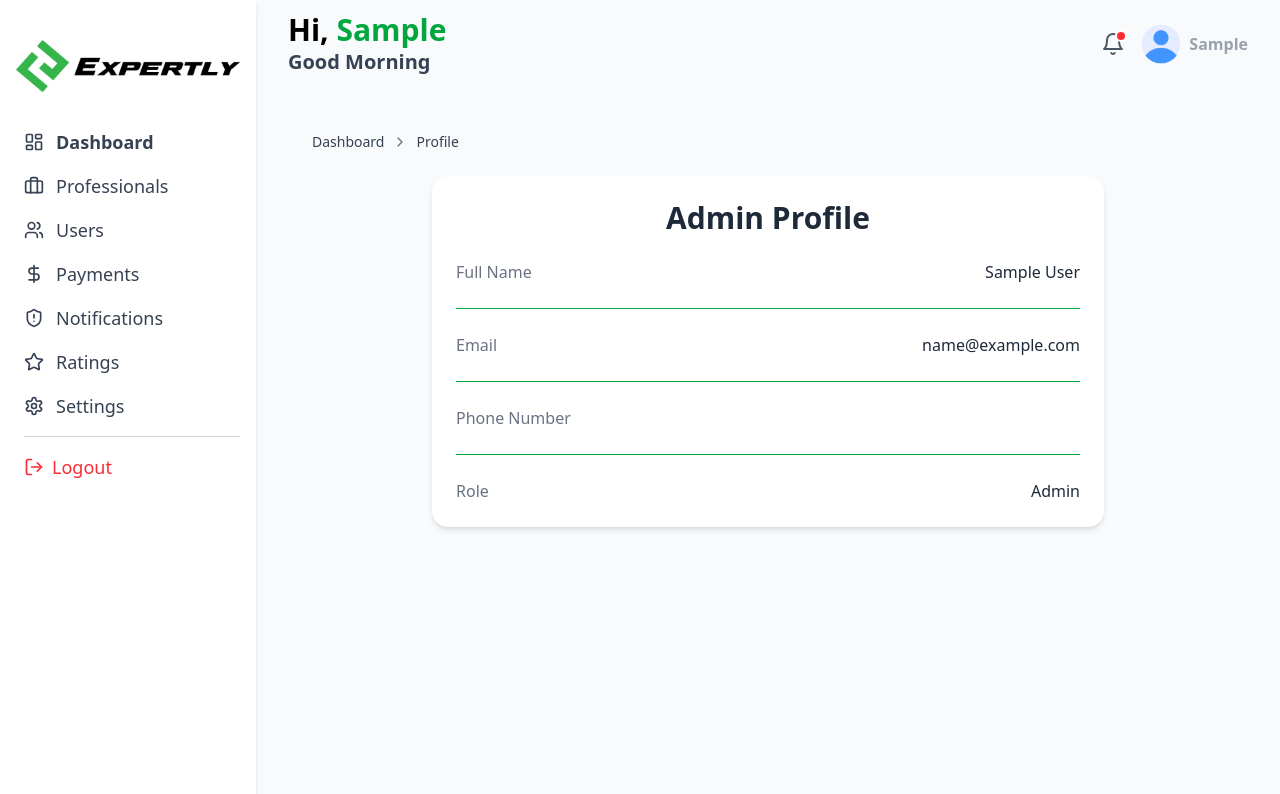
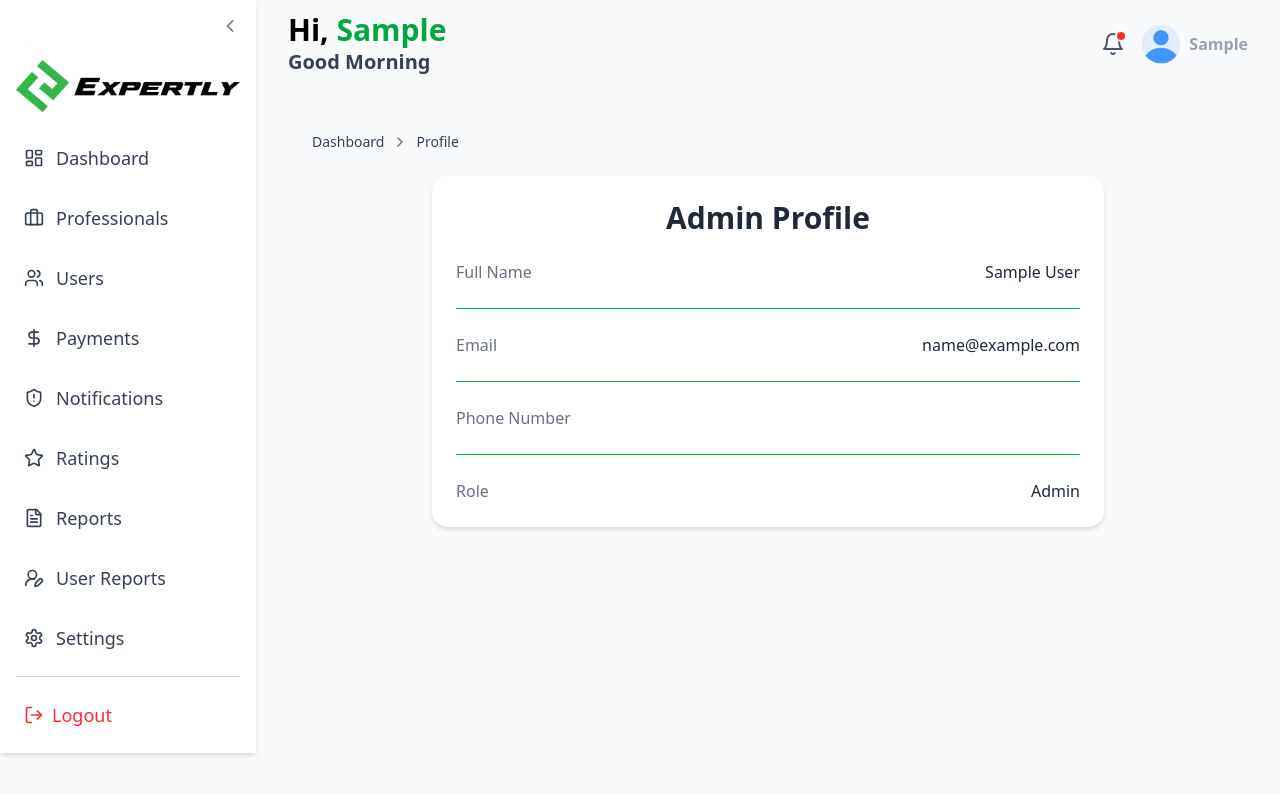
Before and after one commit to nati-badi/ADMIN-EXPERTLY, a React (Vite) app: page /profile in a window 1280 px wide. Shown: the top 794 px of the page. Built offline with nearby package versions, Linux system fonts and the light colour scheme; sample sign-in values are in the browser's storage.

Commit message:
feat(user-rating): added user rating page

```diff
--- a/package.json
+++ b/package.json
@@ -14,6 +14,9 @@
     "@tailwindcss/vite": "^4.1.4",
     "axios": "^1.9.0",
     "classnames": "^2.5.1",
+    "file-saver": "^2.0.5",
+    "jspdf": "^3.0.1",
+    "jspdf-autotable": "^5.0.2",
     "lucide-react": "^0.503.0",
     "react": "^19.0.0",
     "react-dom": "^19.0.0",
@@ -22,6 +25,7 @@
     "react-router-dom": "^7.5.1",
     "react-toastify": "^11.0.5",
     "recharts": "^2.15.3",
+    "xlsx": "^0.18.5",
     "zod": "^3.24.3"
   },
   "devDependencies": {
--- a/src/components/layout/Sidebar.jsx
+++ b/src/components/layout/Sidebar.jsx
@@ -7,6 +7,10 @@ import {
   StarIcon,
   Settings,
   LogOut,
+  ChevronLeft,
+  ChevronRight,
+  FileText,
+  UserRoundPen,
 } from "lucide-react";
 import { NavLink } from "react-router-dom";
 import { useAuth } from "../../context/AuthContext";
@@ -19,6 +23,7 @@ export default function Sidebar() {
   const { isSignedIn, setAdmin } = useAuth();
   const navigate = useNavigate();
   const [loggingOut, setLoggingOut] = useState(false);
+  const [collapsed, setCollapsed] = useState(false);
 
   const handleLogout = async () => {
     setLoggingOut(true);
@@ -46,118 +51,108 @@ export default function Sidebar() {
     }
   };
 
+  const menuItems = [
+    {
+      to: "/dashboard",
+      icon: <LayoutDashboard className="w-5 h-5" />,
+      label: "Dashboard",
+    },
+    {
+      to: "/professionals",
+      icon: <Briefcase className="w-5 h-5" />,
+      label: "Professionals",
+    },
+    { to: "/users", icon: <Users className="w-5 h-5" />, label: "Users" },
+    {
+      to: "/payments",
+      icon: <DollarSign className="w-5 h-5" />,
+      label: "Payments",
+    },
+    {
+      to: "/notifications",
+      icon: <ShieldAlert className="w-5 h-5" />,
+      label: "Notifications",
+    },
+    { to: "/rating", icon: <StarIcon className="w-5 h-5" />, label: "Ratings" },
+    {
+      to: "/reports",
+      icon: <FileText className="w-5 h-5" />,
+      label: "Reports",
+    },
+    {
+      to: "/user-reports",
+      icon: <UserRoundPen className="w-5 h-5" />,
+      label: "User Reports",
+    },
+    {
+      to: "/settings",
+      icon: <Settings className="w-5 h-5" />,
+      label: "Settings",
+    },
+  ];
+
   return (
-    <aside className="w-64 bg-white shadow-md p-4">
+    <aside
+      className={`h-full bg-white shadow-md p-4 transition-all duration-300 ${
+        collapsed ? "w-16" : "w-64"
+      } flex flex-col`}
+    >
+      {/* Toggle Button */}
+      <button
+        onClick={() => setCollapsed(!collapsed)}
+        className="self-end text-gray-500 hover:text-green-600 transition durations-900 cursor-pointer"
+      >
+        {collapsed ? <ChevronRight size={20} /> : <ChevronLeft size={20} />}
+      </button>
+
+      {/* Logo */}
+      {!collapsed && (
         <img
           src="/expertly.jpg"
           alt="Expertly Logo"
-        className="w-full h-20 mb-8 object-contain cursor-pointer"
+          className="w-full h-20 mb-5 object-contain cursor-pointer"
         />
-      <nav className="space-y-4 text-lg font-medium text-gray-700 pl-2">
+      )}
+
+      {/* Navigation */}
+      <nav className="space-y-4 text-lg font-medium text-gray-700">
+        {menuItems.map(({ to, icon, label }) => (
           <NavLink
-          to="/dashboard"
+            to={to}
+            key={label}
             className={({ isActive }) =>
-            `flex items-center space-x-3 font-semibold cursor-pointer ${
+              `flex items-center space-x-3 px-2 py-2 rounded-md transition ${
                 isActive ? "text-green-600" : "hover:text-green-600"
               }`
             }
+            title={collapsed ? label : undefined}
           >
-          <LayoutDashboard className="w-5 h-5" />
-          <span>Dashboard</span>
+            {icon}
+            {!collapsed && <span>{label}</span>}
           </NavLink>
-
-        <NavLink
-          to="/professionals"
-          className={({ isActive }) =>
-            `flex items-center space-x-3 cursor-pointer ${
-              isActive ? "text-green-600" : "hover:text-green-600"
-            }`
-          }
-        >
-          <Briefcase className="w-5 h-5" />
-          <span>Professionals</span>
-        </NavLink>
-
-        <NavLink
-          to="/users"
-          className={({ isActive }) =>
-            `flex items-center space-x-3 cursor-pointer ${
-              isActive ? "text-green-600" : "hover:text-green-600"
-            }`
-          }
-        >
-          <Users className="w-5 h-5" />
-          <span>Users</span>
-        </NavLink>
-
-        <NavLink
-          to="/payments"
-          className={({ isActive }) =>
-            `flex items-center space-x-3 cursor-pointer ${
-              isActive ? "text-green-600" : "hover:text-green-600"
-            }`
-          }
-        >
-          <DollarSign className="w-5 h-5" />
-          <span>Payments</span>
-        </NavLink>
-
-        <NavLink
-          to="/notifications"
-          className={({ isActive }) =>
-            `flex items-center space-x-3 cursor-pointer ${
-              isActive ? "text-green-600" : "hover:text-green-600"
-            }`
-          }
-        >
-          <ShieldAlert className="w-5 h-5" />
-          <span>Notifications</span>
-        </NavLink>
-
-        <NavLink
-          to="/rating"
-          className={({ isActive }) =>
-            `flex items-center space-x-3 cursor-pointer ${
-              isActive ? "text-green-600" : "hover:text-green-600"
-            }`
-          }
-        >
-          <StarIcon className="w-5 h-5" />
-          <span>Ratings</span>
-        </NavLink>
-
-        <NavLink
-          to="/settings"
-          className={({ isActive }) =>
-            `flex items-center space-x-3 cursor-pointer ${
-              isActive ? "text-green-600" : "hover:text-green-600"
-            }`
-          }
-        >
-          <Settings className="w-5 h-5" />
-          <span>Settings</span>
-        </NavLink>
+        ))}
 
         <hr className="border-t border-gray-300 my-4" />
 
-        {isSignedIn ? (
+        {/* Logout */}
+        {isSignedIn && (
           <button
             onClick={handleLogout}
             disabled={loggingOut}
-            className={`flex items-center space-x-2 cursor-pointer transition ${
+            className={`flex items-center space-x-2 px-2 py-2 rounded-md transition ${
               loggingOut ? "text-gray-400" : "text-red-500 hover:text-red-700"
             }`}
+            title={collapsed ? "Logout" : undefined}
           >
             <LogOut className="w-5 h-5" />
-            {loggingOut ? (
-              <>
+            {!collapsed &&
+              (loggingOut ? (
                 <Spinner size={5} className="w-4 h-4 animate-spin" />
-              </>
               ) : (
                 <span>Logout</span>
+              ))}
+          </button>
         )}
-          </button>
-        ) : null}
       </nav>
     </aside>
   );
--- /dev/null
+++ b/src/components/ui/Button.jsx
@@ -0,0 +1,16 @@
+export default function Button({
+  children,
+  onClick,
+  className = "",
+  ...props
+}) {
+  return (
+    <button
+      onClick={onClick}
+      className={`px-4 py-2 bg-green-600 text-white rounded hover:bg-green-700 transition ${className}`}
+      {...props}
+    >
+      {children}
+    </button>
+  );
+}
--- /dev/null
+++ b/src/pages/Reports.jsx
@@ -0,0 +1,73 @@
+// pages/Reports.jsx
+import { useRef } from "react";
+import jsPDF from "jspdf";
+import autoTable from "jspdf-autotable";
+import * as XLSX from "xlsx";
+import { saveAs } from "file-saver";
+import Button from "../components/ui/Button";
+
+const mockData = [
+  { name: "John Doe", email: "john@example.com", amount: "$200" },
+  { name: "Jane Smith", email: "jane@example.com", amount: "$150" },
+];
+
+export default function Reports() {
+  const tableRef = useRef();
+
+  const exportToPDF = () => {
+    const doc = new jsPDF();
+    autoTable(doc, {
+      head: [["Name", "Email", "Amount"]],
+      body: mockData.map((row) => [row.name, row.email, row.amount]),
+    });
+    doc.save("report.pdf");
+  };
+
+  const exportToExcel = () => {
+    const worksheet = XLSX.utils.json_to_sheet(mockData);
+    const workbook = XLSX.utils.book_new();
+    XLSX.utils.book_append_sheet(workbook, worksheet, "Reports");
+
+    const excelBuffer = XLSX.write(workbook, {
+      bookType: "xlsx",
+      type: "array",
+    });
+
+    const data = new Blob([excelBuffer], {
+      type: "application/octet-stream",
+    });
+
+    saveAs(data, "report.xlsx");
+  };
+
+  return (
+    <div className="p-4">
+      <div className="flex justify-end gap-3 mb-4">
+        <Button onClick={exportToPDF}>Export to PDF</Button>
+        <Button onClick={exportToExcel}>Export to Excel</Button>
+      </div>
+
+      <table
+        ref={tableRef}
+        className="min-w-full bg-white border border-gray-300 rounded"
+      >
+        <thead>
+          <tr className="bg-gray-100 text-left">
+            <th className="p-2 border">Name</th>
+            <th className="p-2 border">Email</th>
+            <th className="p-2 border">Amount</th>
+          </tr>
+        </thead>
+        <tbody>
+          {mockData.map((row, idx) => (
+            <tr key={idx}>
+              <td className="p-2 border">{row.name}</td>
+              <td className="p-2 border">{row.email}</td>
+              <td className="p-2 border">{row.amount}</td>
+            </tr>
+          ))}
+        </tbody>
+      </table>
+    </div>
+  );
+}
--- /dev/null
+++ b/src/pages/UserReports.jsx
@@ -0,0 +1,132 @@
+import { useEffect, useState } from "react";
+import axios from "axios";
+import Input from "../components/ui/input";
+import Button from "../components/ui/Button";
+import { Trash2 } from "lucide-react";
+import Spinner from "../components/ui/Spinner";
+
+export default function UserReport() {
+  const [reports, setReports] = useState([]);
+  const [filtered, setFiltered] = useState([]);
+  const [search, setSearch] = useState("");
+  const [loading, setLoading] = useState(true);
+  const token = JSON.parse(localStorage.getItem("admin"))?.token;
+
+  useEffect(() => {
+    const fetchReports = async () => {
+      try {
+        const response = await axios.get(
+          "https://expertly-zxb1.onrender.com/api/v1/report",
+          {
+            headers: { Authorization: `Bearer ${token}` },
+          }
+        );
+        const responseData = response.data; // The entire response object
+        const reportsArray = responseData?.data?.reports || []; // Access the reports array safely
+
+        setReports(reportsArray);
+        setFiltered(reportsArray);
+      } catch (err) {
+        console.error("Failed to fetch reports", err);
+        setReports([]);
+        setFiltered([]);
+      } finally {
+        setLoading(false);
+      }
+    };
+
+    fetchReports();
+  }, [token]);
+
+  const handleDelete = async (id) => {
+    if (!window.confirm("Are you sure you want to delete this report?")) return;
+    try {
+      await axios.delete(
+        `https://expertly-zxb1.onrender.com/api/v1/report/${id}`,
+        {
+          headers: { Authorization: `Bearer ${token}` },
+        }
+      );
+      setReports((prev) => prev.filter((r) => r._id !== id));
+      setFiltered((prev) => prev.filter((r) => r._id !== id));
+    } catch (err) {
+      console.error("Delete failed", err);
+    }
+  };
+
+  const handleSearch = (e) => {
+    const value = e.target.value.toLowerCase();
+    setSearch(value);
+    setFiltered(
+      reports.filter(
+        (r) =>
+          r.reason.toLowerCase().includes(value) ||
+          r.reportedBy?.name?.toLowerCase().includes(value) ||
+          r.reportedPerson?.name?.toLowerCase().includes(value)
+      )
+    );
+  };
+
+  if (loading)
+    return (
+      <div className="flex items-center justify-center h-full">
+        {" "}
+        {/* Added items-center and h-full */}
+        <div className="flex justify-center p-6">
+          <Spinner />
+        </div>
+      </div>
+    );
+
+  return (
+    <div className="p-4">
+      <div className="flex justify-between items-center mb-4">
+        <h2 className="text-xl font-semibold">User Reports</h2>
+        <Input
+          placeholder="Search reports..."
+          value={search}
+          onChange={handleSearch}
+          className="max-w-sm"
+        />
+      </div>
+
+      {filtered.length === 0 ? (
+        <p className="text-gray-600">No reports found.</p>
+      ) : (
+        <div className="space-y-4">
+          {filtered.map((report) => (
+            <div
+              key={report._id}
+              className="border p-4 rounded-lg shadow-sm flex justify-between items-start"
+            >
+              <div>
+                <p>
+                  <strong>Reason:</strong> {report.reason}
+                </p>
+                <p>
+                  <strong>Reported By:</strong> {report.reportedBy?.name}
+                </p>
+                <p>
+                  <strong>Reported Person:</strong>{" "}
+                  {report.reportedPerson?.name}
+                </p>
+                <p>
+                  <strong>Description:</strong> {report.description || "N/A"}
+                </p>
+                <p className="text-sm text-gray-500">
+                  {new Date(report.createdAt).toLocaleString()}
+                </p>
+              </div>
+              <Button
+                variant="destructive"
+                onClick={() => handleDelete(report._id)}
+              >
+                <Trash2 className="w-4 h-4 mr-1" /> Delete
+              </Button>
+            </div>
+          ))}
+        </div>
+      )}
+    </div>
+  );
+}
--- a/src/routes.jsx
+++ b/src/routes.jsx
@@ -15,6 +15,8 @@ import ProtectedRoute from "./components/ProtectedRoute";
 import Preferences from "./pages/Preferences";
 import UserDetail from "./pages/UserDetail";
 import Ratings from "./pages/Ratings";
+import Reports from "./pages/Reports";
+import UserReports from "./pages/UserReports";
 
 const routes = () => [
   {
@@ -39,6 +41,8 @@ const routes = () => [
       { path: "preferences", element: <Preferences /> },
       { path: "notifications", element: <Notifications /> },
       { path: "rating", element: <Ratings /> },
+      { path: "/reports", element: <Reports /> },
+      { path: "/user-reports", element: <UserReports /> },
       { path: "user-detail/:userType/:id", element: <UserDetail /> },
     ],
   },
```
Also changed, not shown: src/pages/Dashboard.jsx (+5 -3 lines), src/pages/Ratings.jsx (+11 -4 lines), 1 other file (tests, documents, lock files or other folders). Lines whose indentation alone changed are shown as unchanged.
